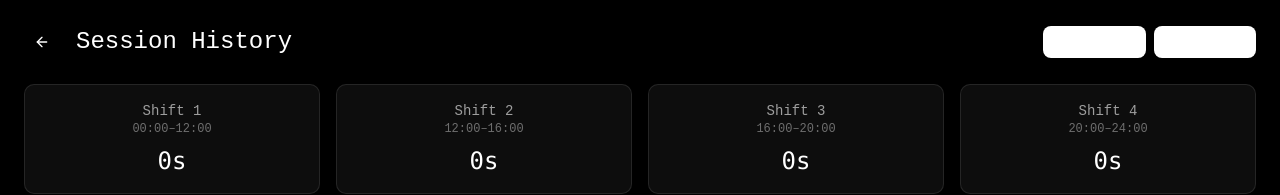
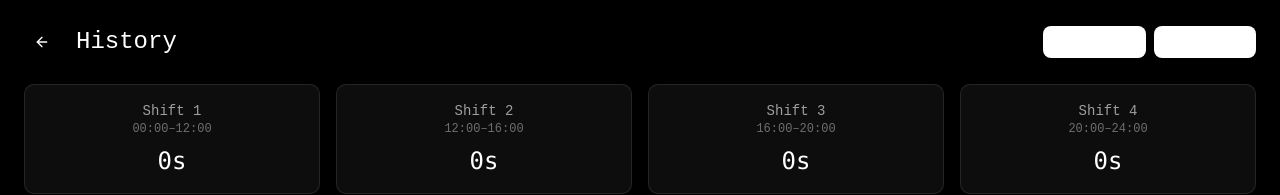
Before and after one commit to Sayantand938/study-tracker, a React (Vite) app: page /history in a window 1280 px wide. Shown: the top 195 px of the page. Built offline with nearby package versions, Linux system fonts and the light colour scheme.

Commit message:
Renamed the session history to history

```diff
--- a/src/pages/History.tsx
+++ b/src/pages/History.tsx
@@ -19,7 +19,7 @@ export function History() {
                 >
                     <ArrowLeft className="h-5 w-5" />
                 </Button>
-                <h1 className="text-2xl font-medium">Session History</h1>
+                <h1 className="text-2xl font-medium">History</h1>
                 <div className="ml-auto">
                     <ExportImportButtons />
                 </div>
```
